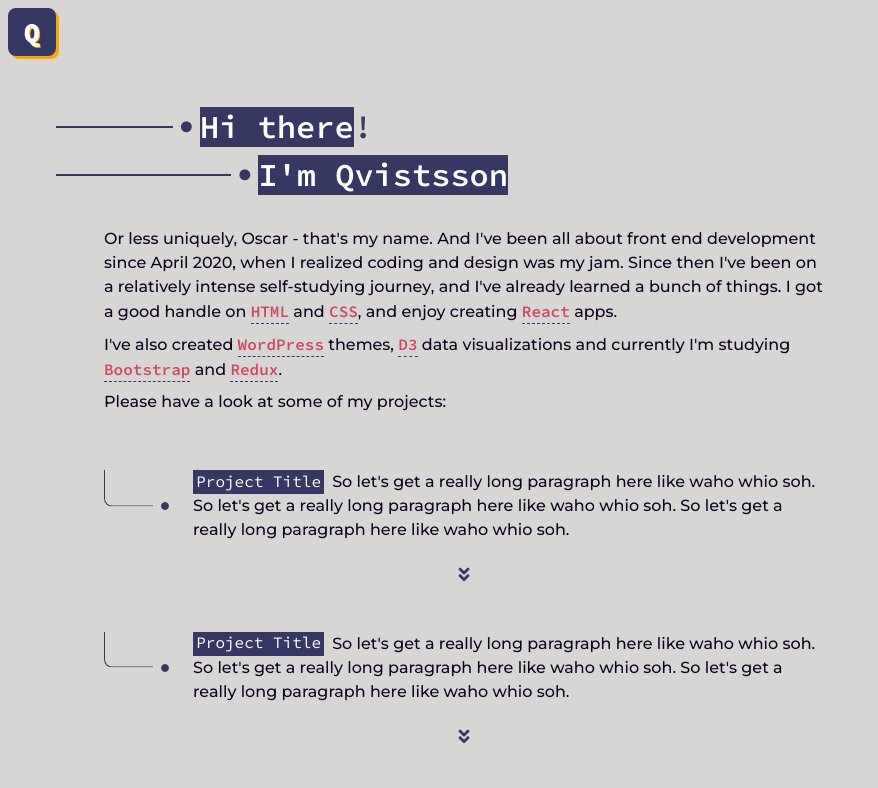
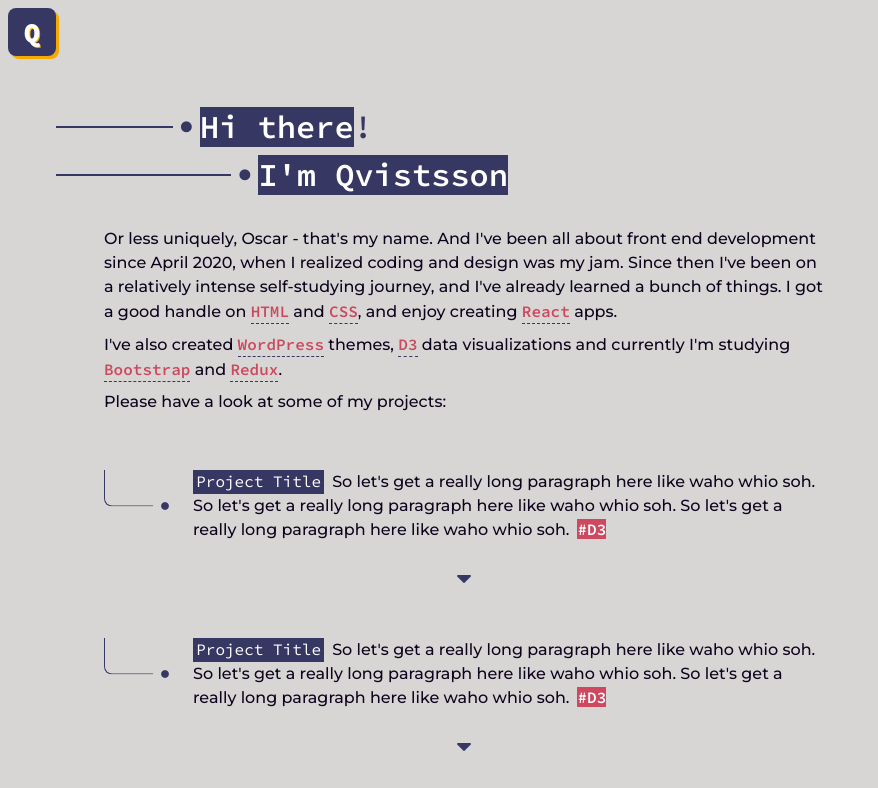
Before and after one commit to qvistsson/qvistsson.github.io, a React (Create React App) app: page / in a window 1280 px wide. Shown: the top 788 px of the page, without its empty margins (0-878 px from the left). Built offline with nearby package versions, Linux system fonts and the light colour scheme.

Commit message:
Design updates

```diff
--- a/src/Modules.js
+++ b/src/Modules.js
@@ -74,9 +74,10 @@ function Project(props) {
             let's get a really long paragraph here like waho whio soh. So let's
             get a really long paragraph here like waho whio soh.
           </p>
+          <p className="proj-tag d-inline">D3</p>
         </div>
       </div>
-      <i class="fas fa-angle-double-down m-top expand-icon"></i>
+      <i class="fas fa-caret-down m-top expand-icon"></i>
     </div>
   );
 }
--- a/src/css/style.css
+++ b/src/css/style.css
@@ -37,7 +37,7 @@ body {
 
 .expand-icon {
     color: var(--theme2);
-    font-size: 1.1rem;
+    font-size: 1.5rem;
 }
 
 .project-circle {
@@ -85,6 +85,17 @@ p.intro-body span {
   border-bottom: 1.5px dashed var(--theme2);
   border-color: var(--theme2);
   color: var(--pop);
+}
+
+p.proj-tag {
+    margin-left: 0.5rem;
+    font-weight: 600;
+    color: white;
+    background-color: var(--pop);
+}
+
+p.proj-tag::before {
+    content: "#";
 }
 
 .max-width {
```
